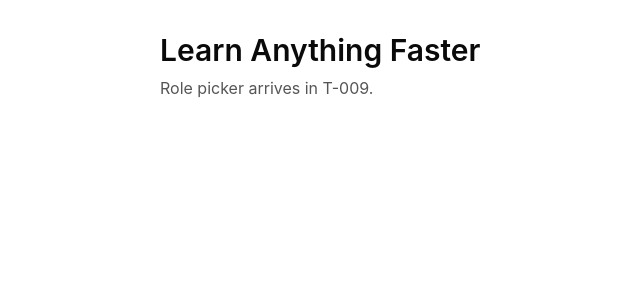
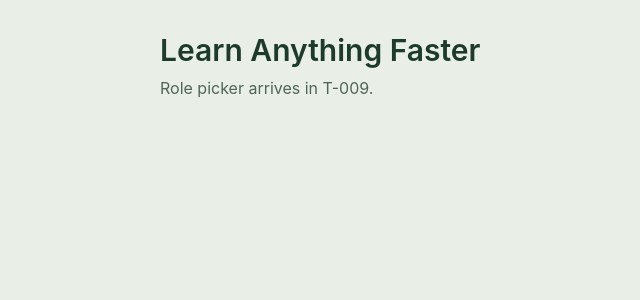
Before and after one commit to arnavk2319/learn-anything-faster, a Next.js app in the folder apps/web/: page / in a window 1280 px wide. Shown: the top 300 px of the page, without its empty margins (128-768 px from the left). Built offline with nearby package versions, Linux system fonts and the light colour scheme.

Commit message:
chore(ui): wire theme tokens

```diff
--- a/apps/web/app/globals.css
+++ b/apps/web/app/globals.css
@@ -1,25 +1,226 @@
+/*
+  Trailhead theme for [App name]
+  Drop into app/globals.css (Tailwind v4 + shadcn/ui).
+  Every colour, radius and font in the app must come from these variables.
+  See DESIGN.md for when to use each token.
+*/
+
 @import "tailwindcss";
-@import "tw-animate-css";
 
 :root {
-  --background: oklch(1 0 0);
-  --foreground: oklch(0.145 0 0);
-  --muted-foreground: oklch(0.45 0 0);
-  --border: oklch(0.922 0 0);
-  --primary: oklch(0.205 0 0);
-  --primary-foreground: oklch(0.985 0 0);
+  /* Base palette (do not use directly in components; use the role tokens below) */
+  --pine: #1d3b2a; /* primary text, primary buttons, logo border */
+  --moss: #4f6556; /* secondary text */
+  --sage: #e9efe7; /* page background */
+  --paper: #ffffff; /* surfaces: panels, tables, canvas */
+  --lichen: #cbd6cc; /* decorative dividers, row lines */
+  --bark: #b9c7bd; /* resting borders on pills and chips (decorative) */
+  --stone: #788b7c; /* borders on form controls (3:1 on paper and sage) */
+  --trail: #1f6f50; /* route lines, links, highlighted edges, focus ring */
+  --trail-dark: #16543c;
+  --blaze: #f2c14e; /* selection, role highlight, logo mark. Never text. */
+  --covered: #dcebdf; /* topics the current role already covers */
+  --lane: #f3f6f1; /* area lanes on the roadmap canvas */
+  --canvas-dot: #d3ddd2;
+  --edge: #afc0b3; /* resting prerequisite edges */
+  --danger: #a8321e;
+  --sand: #f3edd7; /* v2: Bridge topics (partly known) */
+  --sand-edge: #8a6d1f;
+
+  /* shadcn/ui role tokens */
+  --background: var(--sage);
+  --foreground: var(--pine);
+  --card: var(--paper);
+  --card-foreground: var(--pine);
+  --popover: var(--paper);
+  --popover-foreground: var(--pine);
+  --primary: var(--pine);
+  --primary-foreground: var(--paper);
+  --primary-hover: #2a4f3a;
+  --secondary: var(--paper);
+  --secondary-foreground: var(--pine);
+  --muted: var(--lane);
+  --muted-foreground: var(--moss);
+  --accent: var(--covered);
+  --accent-foreground: var(--pine);
+  --destructive: var(--danger);
+  --destructive-foreground: var(--paper);
+  --border: var(--lichen);
+  --input: var(--stone);
+  --ring: var(--trail);
+
+  /* Product tokens */
+  --route: var(--trail);
+  --route-hover: var(--trail-dark);
+  --highlight: var(--blaze);
+  --highlight-foreground: var(--pine);
+  --known: var(--covered);
+  --known-foreground: var(--pine);
+  --known-ring: var(--trail);
+  --bridge: var(--sand);
+  --bridge-foreground: var(--pine);
+  --bridge-ring: var(--sand-edge);
+
+  /* Shape */
+  --radius: 10px; /* controls: buttons, inputs, selects, segmented */
+  --radius-panel: 16px; /* panels, tables, canvas */
+  --radius-lane: 20px; /* area lanes on the canvas */
+  --radius-pill: 999px; /* topic nodes, chips */
+  --radius-mark: 4px; /* logo blaze */
+
+  /* Motion */
+  --dur-fast: 120ms;
+  --dur-base: 200ms;
+  --dur-slow: 320ms;
+  --ease-trail: cubic-bezier(0.2, 0.8, 0.2, 1);
 }
 
+/* Dark ("night trail"). Defined so tokens are complete; ship light first. */
+.dark {
+  --background: #122019;
+  --foreground: #e6eee7;
+  --card: #1a2b21;
+  --card-foreground: #e6eee7;
+  --popover: #1a2b21;
+  --popover-foreground: #e6eee7;
+  --primary: #e6eee7;
+  --primary-foreground: #122019;
+  --primary-hover: #c9d8cc;
+  --secondary: #1a2b21;
+  --secondary-foreground: #e6eee7;
+  --muted: #18271e;
+  --muted-foreground: #a7b8ab;
+  --accent: #24402f;
+  --accent-foreground: #e6eee7;
+  --border: #2e4436;
+  --input: #5e7564;
+  --ring: #6fc3a0;
+  --route: #6fc3a0;
+  --route-hover: #8ed3b5;
+  --highlight: #f2c14e;
+  --highlight-foreground: #122019;
+  --known: #24402f;
+  --known-foreground: #e6eee7;
+  --known-ring: #6fc3a0;
+  --bridge: #3a3420;
+  --bridge-foreground: #e6eee7;
+  --bridge-ring: #d9b95c;
+  --canvas-dot: #24382b;
+  --edge: #3e5747;
+  --lane: #18271e;
+}
+
+/* Expose tokens to Tailwind utilities: bg-primary, text-muted-foreground, bg-highlight, rounded-panel, font-display ... */
 @theme inline {
   --color-background: var(--background);
   --color-foreground: var(--foreground);
-  --color-muted-foreground: var(--muted-foreground);
-  --color-border: var(--border);
+  --color-card: var(--card);
+  --color-card-foreground: var(--card-foreground);
+  --color-popover: var(--popover);
+  --color-popover-foreground: var(--popover-foreground);
   --color-primary: var(--primary);
   --color-primary-foreground: var(--primary-foreground);
+  --color-primary-hover: var(--primary-hover);
+  --color-secondary: var(--secondary);
+  --color-secondary-foreground: var(--secondary-foreground);
+  --color-muted: var(--muted);
+  --color-muted-foreground: var(--muted-foreground);
+  --color-accent: var(--accent);
+  --color-accent-foreground: var(--accent-foreground);
+  --color-destructive: var(--destructive);
+  --color-border: var(--border);
+  --color-input: var(--input);
+  --color-ring: var(--ring);
+  --color-route: var(--route);
+  --color-route-hover: var(--route-hover);
+  --color-highlight: var(--highlight);
+  --color-highlight-foreground: var(--highlight-foreground);
+  --color-known: var(--known);
+  --color-known-foreground: var(--known-foreground);
+  --color-known-ring: var(--known-ring);
+  --color-bridge: var(--bridge);
+  --color-bridge-foreground: var(--bridge-foreground);
+  --color-bridge-ring: var(--bridge-ring);
+  --color-lane: var(--lane);
+  --color-edge: var(--edge);
+  --color-canvas-dot: var(--canvas-dot);
+
+  --radius-sm: 6px;
+  --radius-md: var(--radius);
+  --radius-lg: var(--radius-panel);
+  --radius-lane: var(--radius-lane);
+  --radius-pill: var(--radius-pill);
+
+  --font-display: var(--font-familjen), "Familjen Grotesk", system-ui, sans-serif;
+  --font-sans: var(--font-hanken), "Hanken Grotesk", system-ui, sans-serif;
+
+  --ease-trail: var(--ease-trail);
 }
 
-body {
-  background: var(--background);
-  color: var(--foreground);
+@layer base {
+  * {
+    border-color: var(--border);
+  }
+  html {
+    -webkit-text-size-adjust: 100%;
+  }
+  body {
+    background: var(--background);
+    color: var(--foreground);
+    font-family: var(--font-sans);
+    font-size: 16px;
+    line-height: 1.6;
+    -webkit-font-smoothing: antialiased;
+  }
+  h1,
+  h2,
+  h3,
+  h4 {
+    font-family: var(--font-display);
+    color: var(--foreground);
+    text-wrap: balance;
+  }
+  a {
+    color: var(--route);
+    text-underline-offset: 3px;
+  }
+  a:hover {
+    color: var(--route-hover);
+  }
+  :focus-visible {
+    outline: 3px solid var(--ring);
+    outline-offset: 2px;
+  }
+  ::selection {
+    background: var(--highlight);
+    color: var(--highlight-foreground);
+  }
 }
+
+/* Trail pattern: the dashed route line used on the landing route and empty states */
+.trail-line {
+  height: 6px;
+  border-radius: 3px;
+  background: repeating-linear-gradient(90deg, var(--route) 0 18px, transparent 18px 28px);
+}
+.trail-line[data-state="unmapped"] {
+  background: repeating-linear-gradient(90deg, var(--bark) 0 14px, transparent 14px 24px);
+}
+
+/* Roadmap canvas background */
+.canvas-dots {
+  background-color: var(--card);
+  background-image: radial-gradient(var(--canvas-dot) 1.2px, transparent 1.2px);
+  background-size: 22px 22px;
+}
+
+@media (prefers-reduced-motion: reduce) {
+  *,
+  *::before,
+  *::after {
+    animation-duration: 0.01ms !important;
+    animation-iteration-count: 1 !important;
+    transition-duration: 0.01ms !important;
+    scroll-behavior: auto !important;
+  }
+}
```
